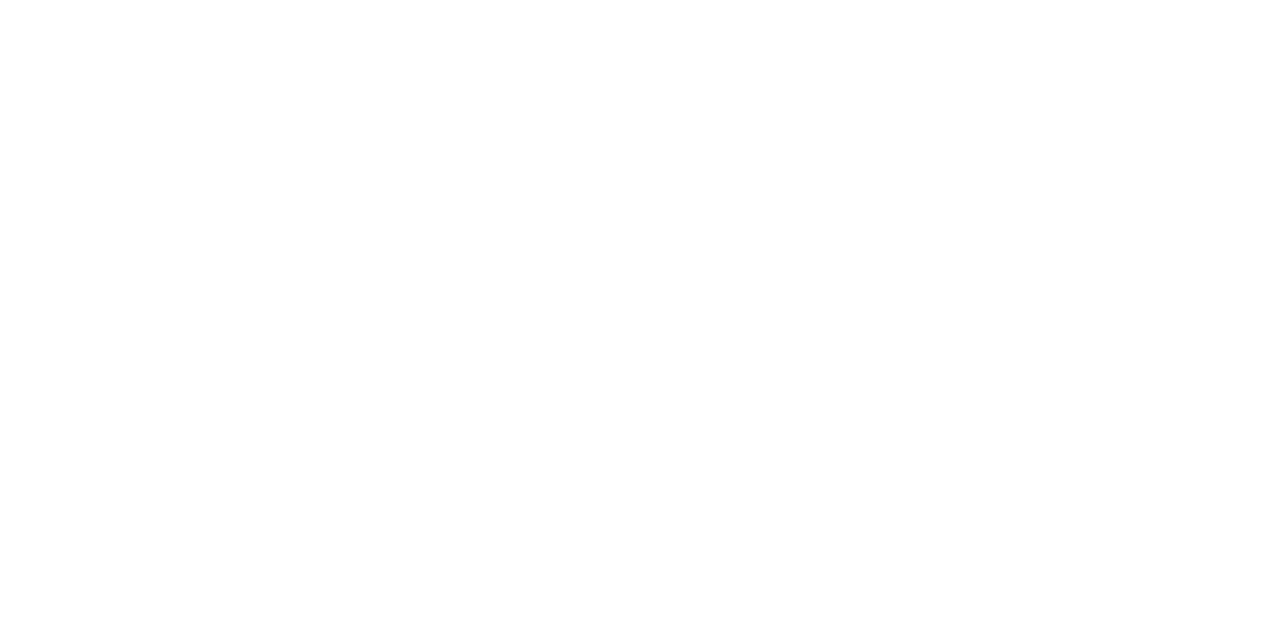
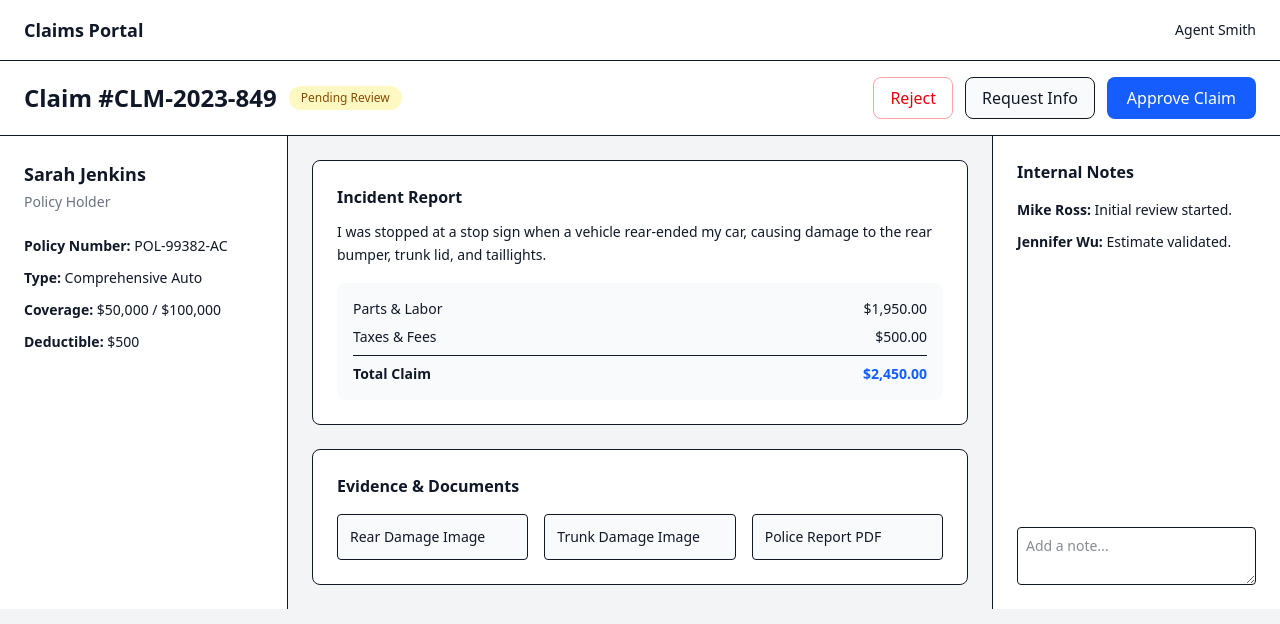
Before and after one commit to Aditya-K69/pict_hackathon_frontend, a React (Vite) app in the folder Ampass/: page /claim-review-decision in a window 1280 px wide. Before the commit this address had no page. Shown: the top 624 px of the page. Built offline with nearby package versions, Linux system fonts and the light colour scheme.

Commit message:
added claim review and decision

```diff
--- a/Ampass/src/App.tsx
+++ b/Ampass/src/App.tsx
@@ -11,6 +11,7 @@
 import ClaimTracking from "./pages/claimtracking";
 import CompanyDashboard from "./pages/companyDashboard";
 import FileUpload from "./pages/FileUpload";
+import ClaimReviewDecision from "./pages/ClaimReviewDecision";
 
 function App() {
   return (
@@ -24,6 +25,7 @@
       <Route path="/user-dashboard" element={<Dashboard />} />
       <Route path="/FileClaim" element={<FileClaim />} />
       <Route path="/claimreview" element={<ClaimReview />} />
+      <Route path="/claim-review-decision" element={<ClaimReviewDecision />} />
       <Route path="/claimsubmissionsuccess" element={<ClaimSubmissionSuccess />} />
       <Route path="/claimtracking" element={<ClaimTracking></ClaimTracking>}></Route>
       <Route path="/companyDashboard" element={<CompanyDashboard/>}></Route>
--- /dev/null
+++ b/Ampass/src/pages/ClaimReviewDecision.tsx
@@ -0,0 +1,117 @@
+import React from "react";
+
+const ClaimReviewDecision: React.FC = () => {
+  return (
+    <div className="min-h-screen bg-gray-100 text-gray-900">
+
+      {/* TOP BAR */}
+      <header className="bg-white border-b px-6 py-4 flex justify-between items-center">
+        <h2 className="text-lg font-bold">Claims Portal</h2>
+        <span className="text-sm font-medium">Agent Smith</span>
+      </header>
+
+      {/* PAGE HEADER */}
+      <div className="bg-white border-b px-6 py-4 flex justify-between items-center">
+        <div className="flex items-center gap-3">
+          <h1 className="text-2xl font-bold">Claim #CLM-2023-849</h1>
+          <span className="px-3 py-1 text-xs rounded-full bg-yellow-100 text-yellow-800">
+            Pending Review
+          </span>
+        </div>
+
+        <div className="flex gap-3">
+          <button className="px-4 py-2 border border-red-300 text-red-600 rounded-lg">
+            Reject
+          </button>
+          <button className="px-4 py-2 border rounded-lg bg-gray-50">
+            Request Info
+          </button>
+          <button className="px-5 py-2 bg-blue-600 text-white rounded-lg">
+            Approve Claim
+          </button>
+        </div>
+      </div>
+
+      {/* MAIN LAYOUT */}
+      <div className="flex max-w-7xl mx-auto">
+
+        {/* LEFT SIDEBAR */}
+        <aside className="w-72 bg-white border-r p-6">
+          <h3 className="text-lg font-bold mb-1">Sarah Jenkins</h3>
+          <p className="text-sm text-gray-500 mb-6">Policy Holder</p>
+
+          <div className="space-y-3 text-sm">
+            <p><b>Policy Number:</b> POL-99382-AC</p>
+            <p><b>Type:</b> Comprehensive Auto</p>
+            <p><b>Coverage:</b> $50,000 / $100,000</p>
+            <p><b>Deductible:</b> $500</p>
+          </div>
+        </aside>
+
+        {/* CENTER CONTENT */}
+        <main className="flex-1 p-6 space-y-6">
+
+          {/* INCIDENT REPORT */}
+          <div className="bg-white border rounded-lg p-6">
+            <h3 className="font-bold mb-3">Incident Report</h3>
+            <p className="text-sm leading-relaxed mb-4">
+              I was stopped at a stop sign when a vehicle rear-ended my car,
+              causing damage to the rear bumper, trunk lid, and taillights.
+            </p>
+
+            <div className="bg-gray-50 p-4 rounded-lg text-sm">
+              <div className="flex justify-between mb-2">
+                <span>Parts & Labor</span>
+                <span>$1,950.00</span>
+              </div>
+              <div className="flex justify-between mb-2">
+                <span>Taxes & Fees</span>
+                <span>$500.00</span>
+              </div>
+              <div className="border-t pt-2 flex justify-between font-bold">
+                <span>Total Claim</span>
+                <span className="text-blue-600">$2,450.00</span>
+              </div>
+            </div>
+          </div>
+
+          {/* DOCUMENTS */}
+          <div className="bg-white border rounded-lg p-6">
+            <h3 className="font-bold mb-4">Evidence & Documents</h3>
+
+            <div className="grid grid-cols-3 gap-4 text-sm">
+              <div className="border rounded p-3 bg-gray-50">
+                Rear Damage Image
+              </div>
+              <div className="border rounded p-3 bg-gray-50">
+                Trunk Damage Image
+              </div>
+              <div className="border rounded p-3 bg-gray-50">
+                Police Report PDF
+              </div>
+            </div>
+          </div>
+
+        </main>
+
+        {/* RIGHT SIDEBAR */}
+        <aside className="w-72 bg-white border-l p-6 flex flex-col">
+          <h3 className="font-bold mb-4">Internal Notes</h3>
+
+          <div className="flex-1 space-y-3 text-sm">
+            <p><b>Mike Ross:</b> Initial review started.</p>
+            <p><b>Jennifer Wu:</b> Estimate validated.</p>
+          </div>
+
+          <textarea
+            className="border rounded p-2 mt-4 text-sm"
+            placeholder="Add a note..."
+          />
+        </aside>
+
+      </div>
+    </div>
+  );
+};
+
+export default ClaimReviewDecision;
```
Also changed, not shown: 2 other files (tests, documents, lock files or other folders).
